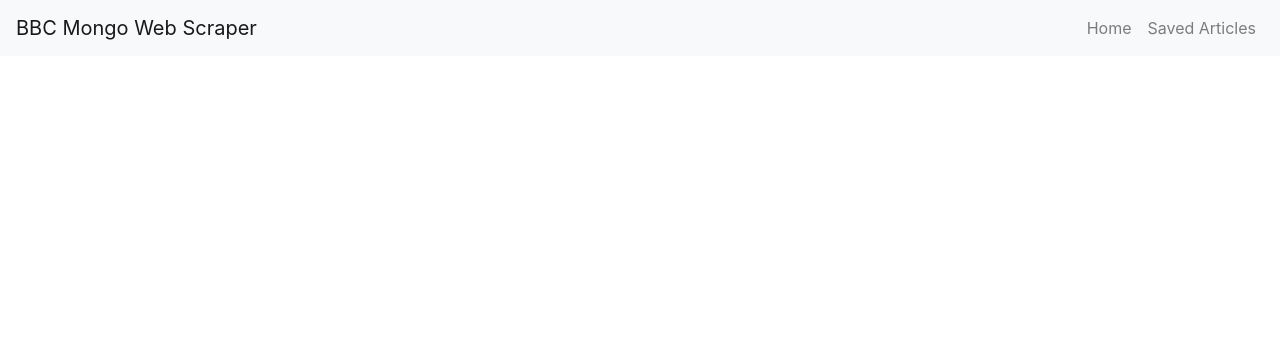
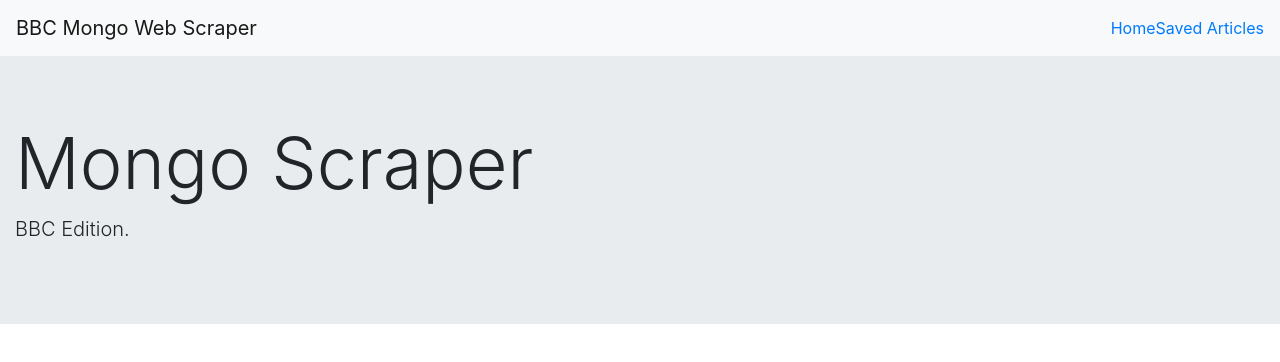
Before and after one commit to seanbelverstone/nytimes-web-scraper, a React (Create React App) app: page / in a window 1280 px wide. Shown: the top 362 px of the page. Built offline with nearby package versions, Linux system fonts and the light colour scheme.

Commit message:
Got a bit carried away as per usual. Navbar is way complete, started then adding in Links and react-router-dom into and got a bit ahead of myself. Created files for Jumbotron and Wrapper and added them into App.js. Will push up this branch and carry on on another

```diff
--- a/package.json
+++ b/package.json
@@ -4,6 +4,7 @@
   "private": true,
   "dependencies": {
     "axios": "^0.19.0",
+    "bootstrap": "^4.3.1",
     "cheerio": "^1.0.0-rc.3",
     "express": "^4.17.1",
     "mongoose": "^5.7.3",
--- a/src/App.js
+++ b/src/App.js
@@ -1,10 +1,21 @@
 import React from 'react';
 import './App.css';
+import { BrowserRouter as Router, Route } from "react-router-dom";
+import Wrapper from "./components/Wrapper";
 import Navbar from "./components/Navbar";
+import BBCJumbo from "./components/Jumbotron";
 
 function App() {
   return (
-      <Navbar />
+    <Router>
+      <div>
+        <Navbar />
+        <Wrapper>
+          <Route exact path="/" component={BBCJumbo}/>
+          {/* <Route exact path="/savedArticles" component={SavedArticles} /> */}
+        </Wrapper>
+      </div>
+    </Router>
   );
 }
 
--- a/src/components/Jumbotron/index.js
+++ b/src/components/Jumbotron/index.js
@@ -0,0 +1,17 @@
+import React from 'react';
+import { Jumbotron, Container } from 'reactstrap';
+
+const BBCJumbo = (props) => {
+  return (
+    <div>
+      <Jumbotron fluid>
+        <Container fluid>
+          <h1 className="display-3">Mongo Scraper</h1>
+          <p className="lead">BBC Edition.</p>
+        </Container>
+      </Jumbotron>
+    </div>
+  );
+};
+
+export default BBCJumbo;
--- a/src/components/Navbar/index.js
+++ b/src/components/Navbar/index.js
@@ -1,44 +1,28 @@
 import React from 'react';
 import {
-  Collapse,
   Navbar,
-  NavbarToggler,
   NavbarBrand,
   Nav,
-  NavItem,
-  NavLink
+  NavItem
  } from 'reactstrap';
+ import { Link } from "react-router-dom";
+
 
 export default class Example extends React.Component {
-  constructor(props) {
-    super(props);
 
-    this.toggle = this.toggle.bind(this);
-    this.state = {
-      isOpen: false
-    };
-  }
-  toggle() {
-    this.setState({
-      isOpen: !this.state.isOpen
-    });
-  }
   render() {
     return (
       <div>
         <Navbar color="light" light expand="md">
           <NavbarBrand href="/">BBC Mongo Web Scraper</NavbarBrand>
-          <NavbarToggler onClick={this.toggle} />
-          <Collapse isOpen={this.state.isOpen} navbar>
             <Nav className="ml-auto" navbar>
               <NavItem>
-                <NavLink href="/components/">Home</NavLink>
+                <Link to="/">Home</Link>
               </NavItem>
               <NavItem>
-                <NavLink href="https://github.com/reactstrap/reactstrap">Saved Articles</NavLink>
+                <Link to="/savedArticles">Saved Articles</Link>
               </NavItem>
             </Nav>
-          </Collapse>
         </Navbar>
       </div>
     );
--- /dev/null
+++ b/src/components/Wrapper/index.js
@@ -0,0 +1,8 @@
+import React from "react";
+import "./style.css";
+
+function Wrapper(props) {
+  return <main className="wrapper" {...props} />;
+}
+
+export default Wrapper;
--- /dev/null
+++ b/src/components/Wrapper/style.css
@@ -0,0 +1,4 @@
+.wrapper {
+    min-height: 100%;
+    padding-bottom: 100px;
+  }
```
Also changed, not shown: 1 other file (tests, documents, lock files or other folders).
